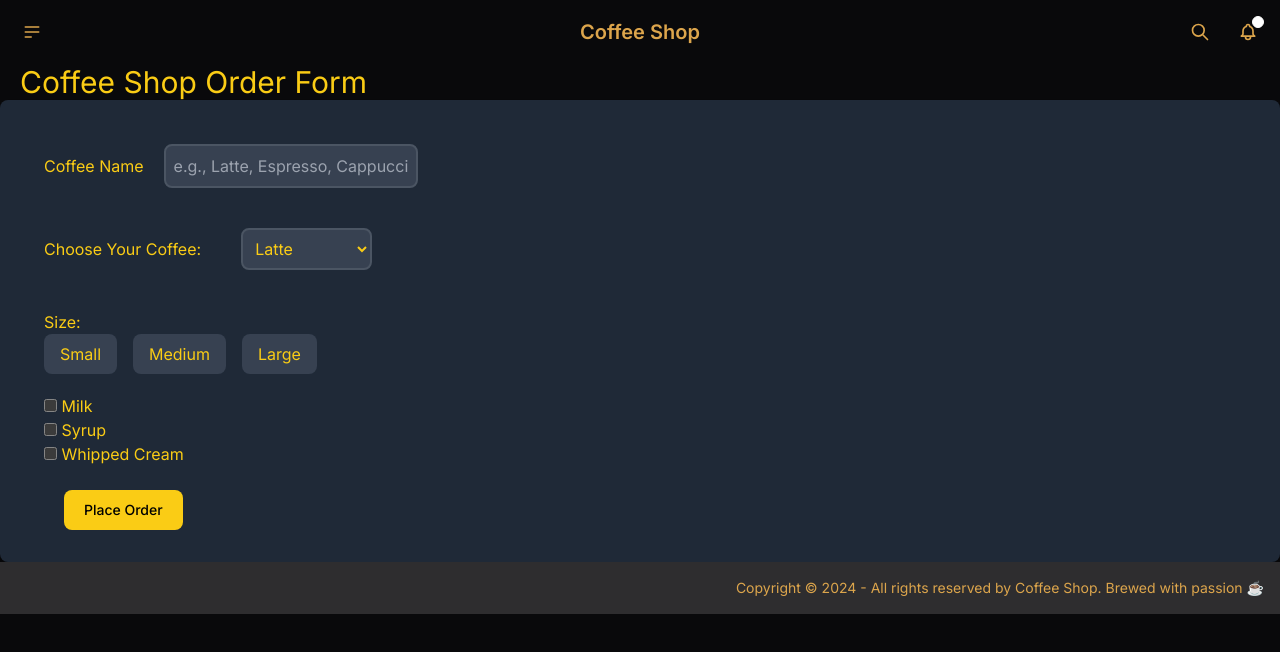
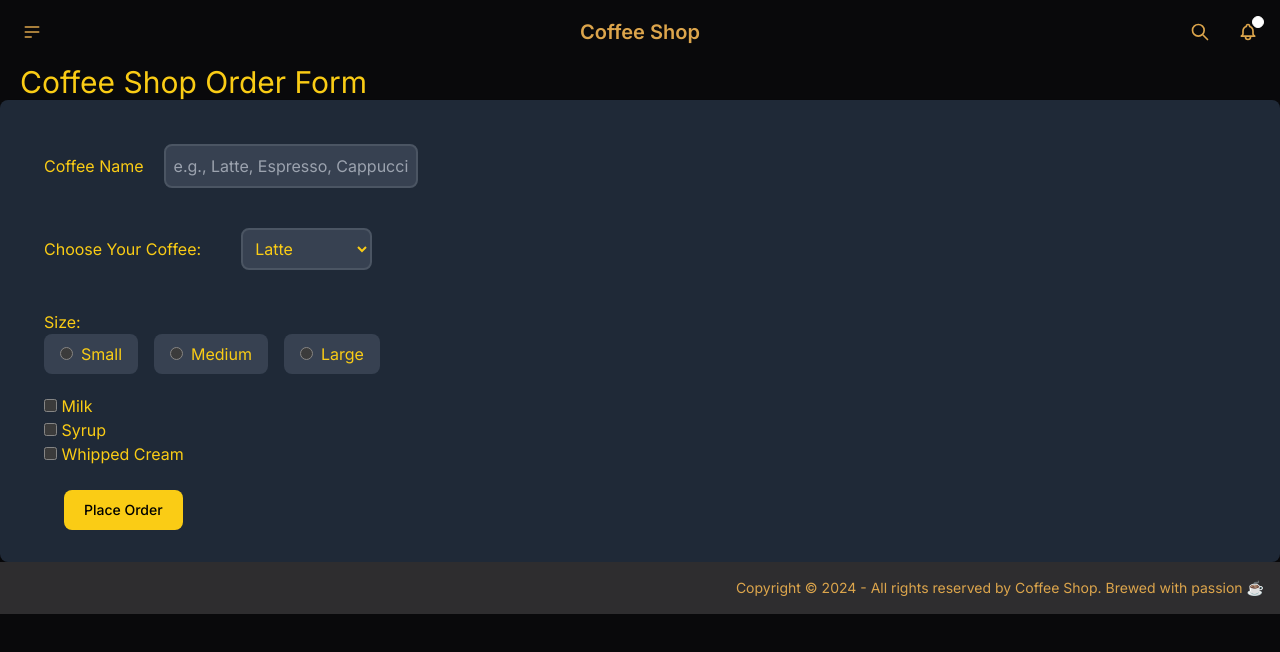
Before and after one commit to javedhumza01/exam2, a Next.js app: page /final in a window 1280 px wide. Shown: the top 652 px of the page. Built offline with nearby package versions, Linux system fonts and the light colour scheme.

Commit message:
last change

```diff
--- a/app/final/page.tsx
+++ b/app/final/page.tsx
@@ -30,18 +30,19 @@ export default function Page() {
         <div className="ml-5 mt-5">
   <label className="text-yellow-400">Size:</label><br />
   <label htmlFor="small" className="inline-block mr-4 text-yellow-400 cursor-pointer bg-gray-700 rounded-lg py-2 px-4 hover:bg-gray-600">
-            <input type="radio" id="small" name="size" value="small" className="hidden" />
+    <input type="radio" id="small" name="size" value="small" className="mr-2" />
     Small
   </label>
   <label htmlFor="medium" className="inline-block mr-4 text-yellow-400 cursor-pointer bg-gray-700 rounded-lg py-2 px-4 hover:bg-gray-600">
-            <input type="radio" id="medium" name="size" value="medium" className="hidden" />
+    <input type="radio" id="medium" name="size" value="medium" className="mr-2" />
     Medium
   </label>
   <label htmlFor="large" className="inline-block text-yellow-400 cursor-pointer bg-gray-700 rounded-lg py-2 px-4 hover:bg-gray-600">
-            <input type="radio" id="large" name="size" value="large" className="hidden" />
+    <input type="radio" id="large" name="size" value="large" className="mr-2" />
     Large
   </label>
 </div>
+
 
 
         <div className="ml-5 mt-5 text-yellow-400">
```
Lines whose indentation alone changed are shown as unchanged.
